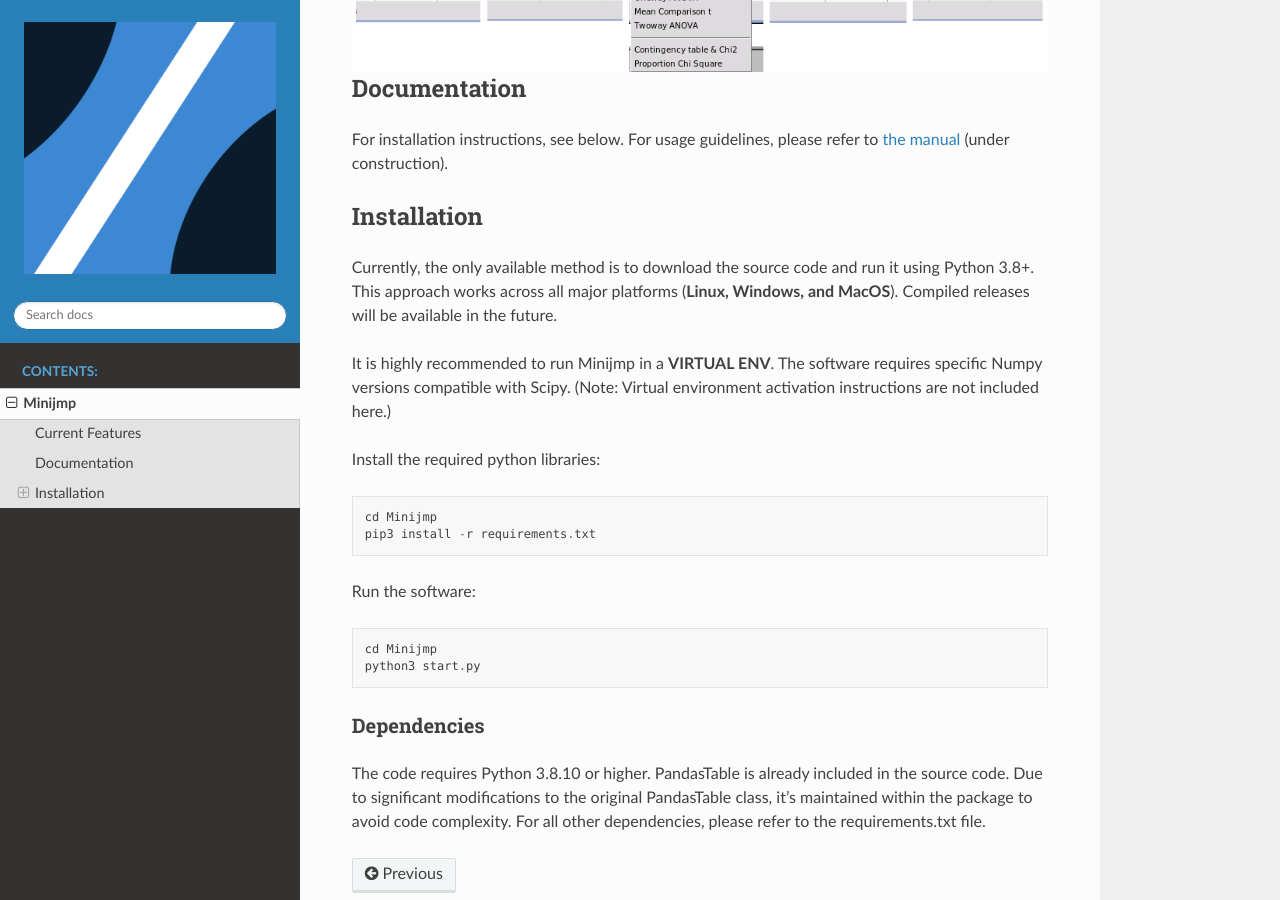
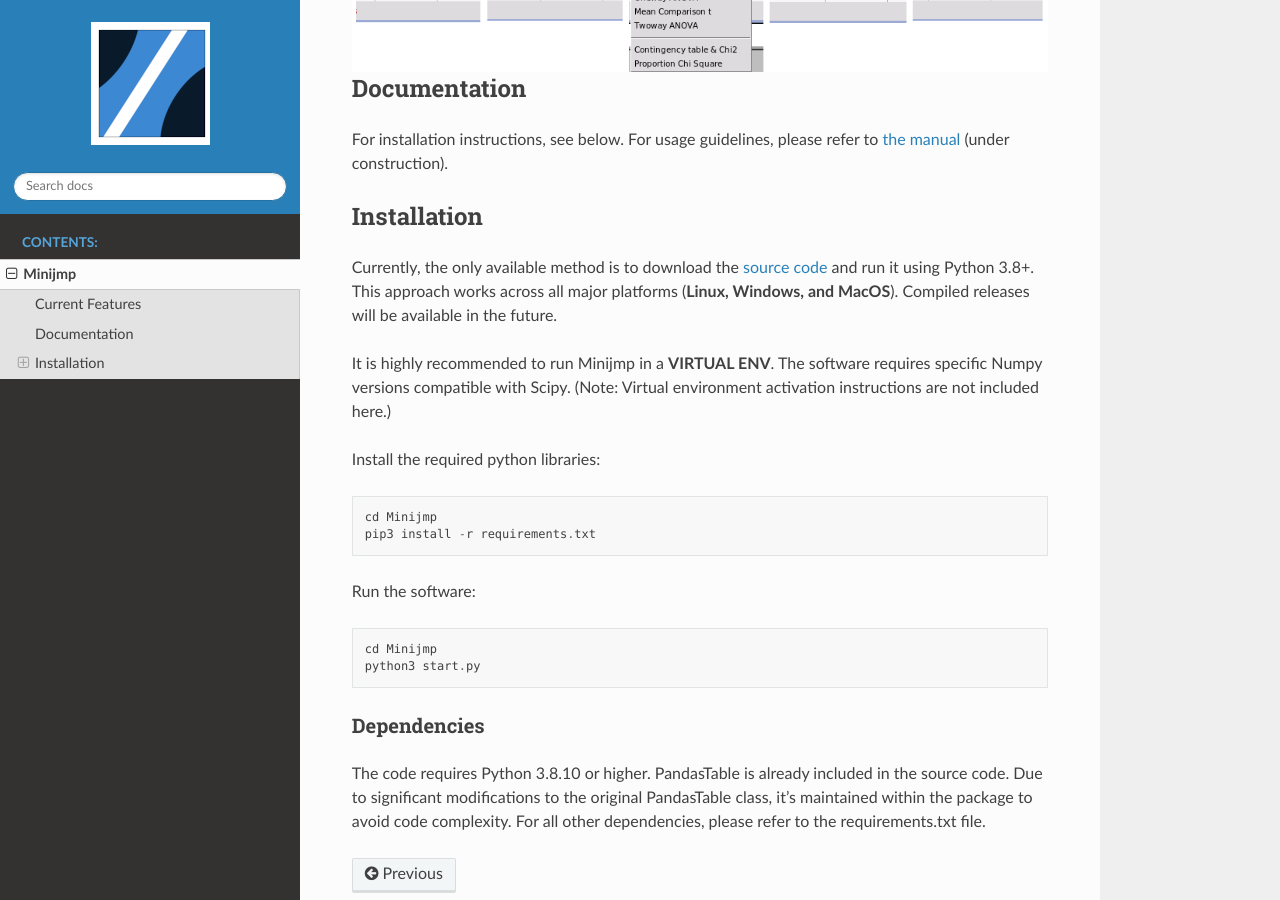
Before and after one commit to garrydu/Minijmp, a Sphinx documentation site: the page built from docs/introduction.rst, in a window 1280 px wide and 900 px high, scrolled down 1402 px. Built offline with Sphinx 7.4.7 and the Read the Docs theme 3.1.0, drawn with Linux system fonts in a browser that asks for light colours; part of the change alters nothing that is shown.

```diff
--- a/docs/introduction.rst
+++ b/docs/introduction.rst
@@ -31,7 +31,7 @@ For installation instructions, see below. For usage guidelines, please refer to
 Installation
 ------------
 
-Currently, the only available method is to download the source code and run it using Python 3.8+. This approach works across all major platforms (**Linux, Windows, and MacOS**). Compiled releases will be available in the future.
+Currently, the only available method is to download the `source code <https://github.com/garrydu/Minijmp/tree/main>`_ and run it using Python 3.8+. This approach works across all major platforms (**Linux, Windows, and MacOS**). Compiled releases will be available in the future.
 
 It is highly recommended to run Minijmp in a **VIRTUAL ENV**. The software requires specific Numpy versions compatible with Scipy. (Note: Virtual environment activation instructions are not included here.)
 
```
Also changed, not shown: docs/logo.png.
